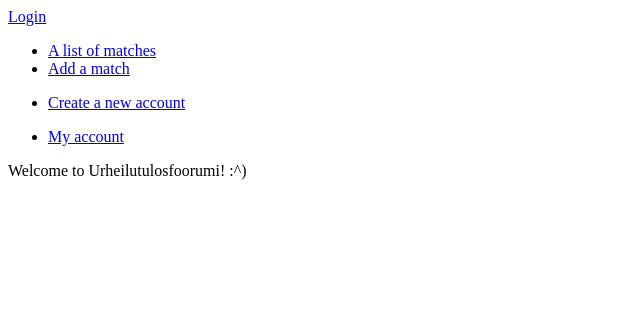
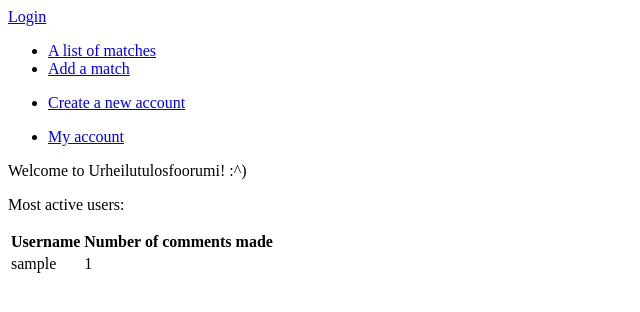
Before and after one commit to AlaNeponen/Urheilutulosfoorumi, a Flask app: page / in a window 1280 px wide. Shown: the top 312 px of the page, without its empty margins (0-640 px from the left). Run offline with Flask 2, Linux system fonts and the light colour scheme; tables that the repository leaves empty hold one stand-in row (values such as "Sample post").

Commit message:
yhteenvetokysely lisätty

```diff
--- a/application/auth/models.py
+++ b/application/auth/models.py
@@ -1,4 +1,5 @@
 from application import db
+from sqlalchemy.sql import text
 
 class User(db.Model):
 
@@ -29,3 +30,19 @@ class User(db.Model):
 
     def is_authenticated(self):
         return True
+
+    @staticmethod
+    def most_active_users():
+        stmt = text("SELECT Account.username, COUNT(Comment.id) AS number FROM Account"
+                    " LEFT JOIN Comment ON Comment.account_id = Account.id"
+                    " GROUP BY Account.id"
+                    " HAVING number > 0"
+                    " ORDER BY number DESC"
+                    " LIMIT 3")
+        res = db.engine.execute(stmt)
+
+        response = []
+        for row in res:
+            response.append({"name":row[0], "comments":row[1]})
+
+        return response
--- a/application/templates/index.html
+++ b/application/templates/index.html
@@ -4,4 +4,25 @@
   <p>
     Welcome to Urheilutulosfoorumi! :^)
   </p>
+
+{% if best_users is defined %}
+<p>
+  Most active users:
+</p>
+
+<table>
+  <tr>
+    <th>Username</th>
+    <th>Number of comments made</th>
+  </tr>
+  {% for row in best_users %}
+  <tr>
+    <td>{{row.name}}</td>
+    <td>{{row.comments}}</td>
+  </tr>
+  {% endfor %}
+</table>
+
+{% endif %}
+
 {% endblock %}
--- a/application/views.py
+++ b/application/views.py
@@ -1,6 +1,6 @@
 from flask import render_template
 from application import app
-
+from application.auth.models import User
 @app.route("/")
 def index():
-    return render_template("index.html")
+    return render_template("index.html", best_users=User.most_active_users())
```
